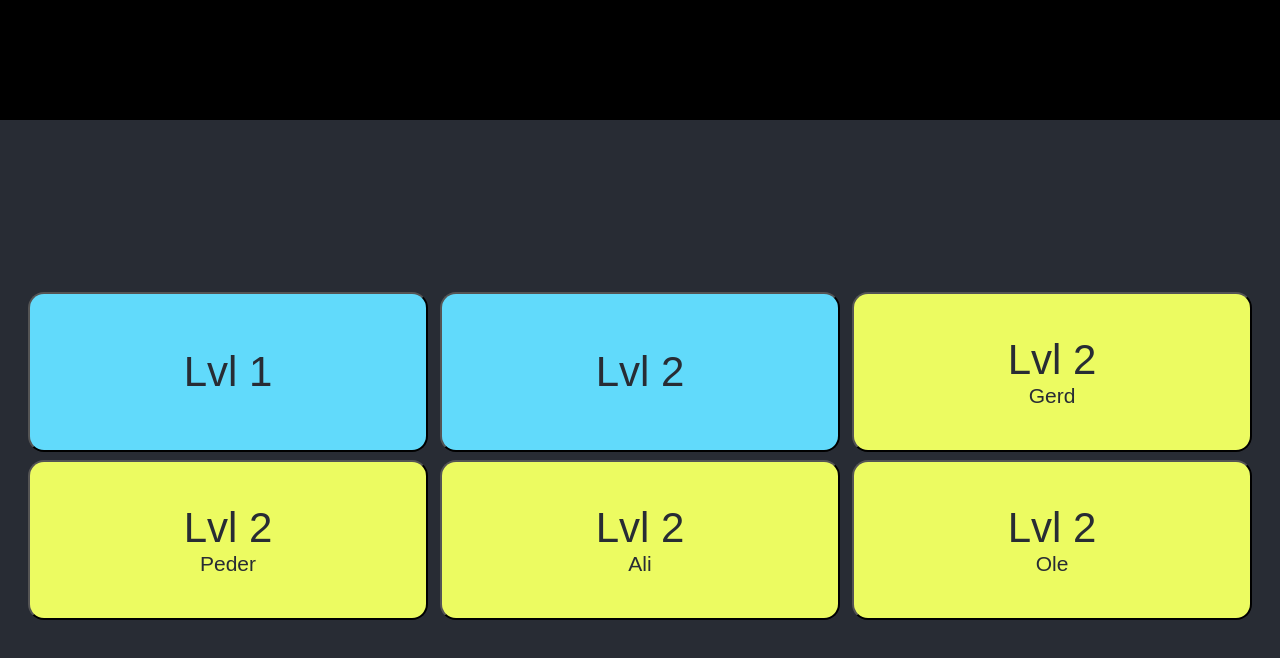
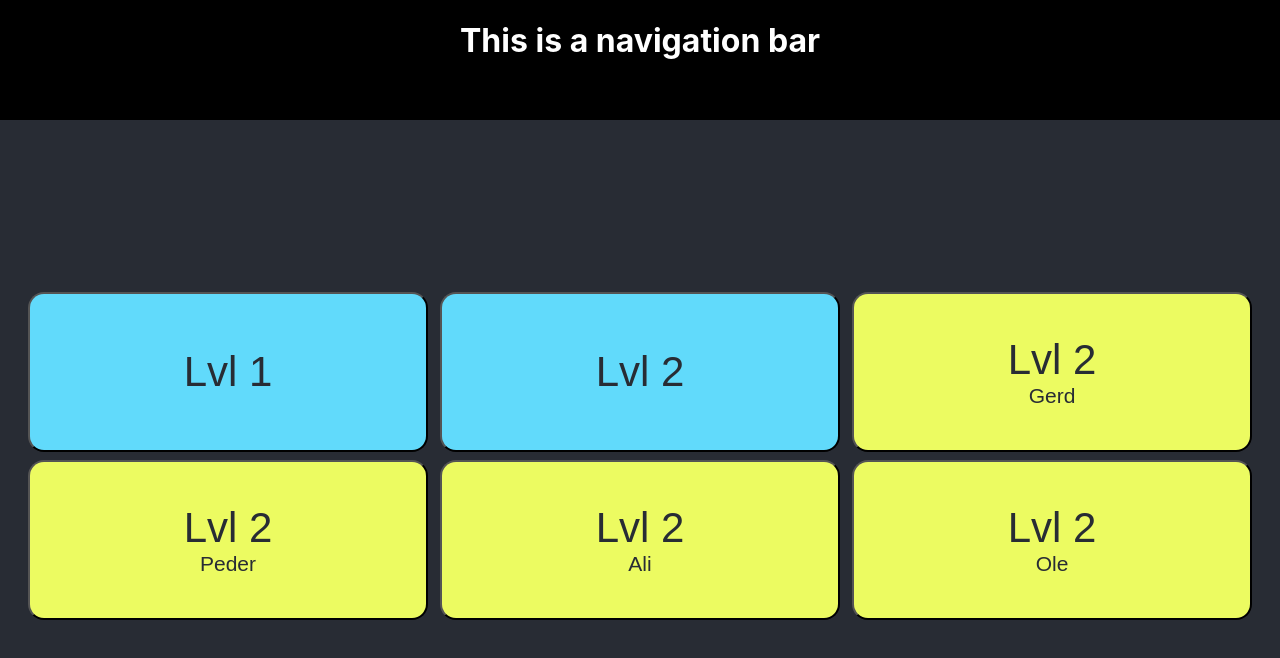
Before and after one commit to fishyFrogFace/08_TFB_INN, a React (Create React App) app: page / in a window 1280 px wide. Shown: the top 658 px of the page. Built offline with nearby package versions, Linux system fonts and the light colour scheme.

Commit message:
Add header to NavBar, to make it clear what it is

```diff
--- a/src/App.css
+++ b/src/App.css
@@ -1,10 +1,5 @@
 body {
   background-color: #282c34;
-}
-
-.navBar {
-  min-height: 15vh;
-  background-color: black;
 }
 
 .questionContainer {
--- /dev/null
+++ b/src/components/NavBar.css
@@ -0,0 +1,8 @@
+.navBar {
+  display: flex;
+  justify-content: center;
+  text-align: center;
+  min-height: 15vh;
+  background-color: black;
+  color: white;
+}
--- a/src/components/NavBar.tsx
+++ b/src/components/NavBar.tsx
@@ -1,9 +1,10 @@
 import React from 'react';
-import '../App.css';
+import './NavBar.css';
 
 const NavBar: React.FC<{}> = props => {
   return (
     <div className='navBar'>
+      <h1>This is a navigation bar</h1>
     </div>
   );
 }
```
